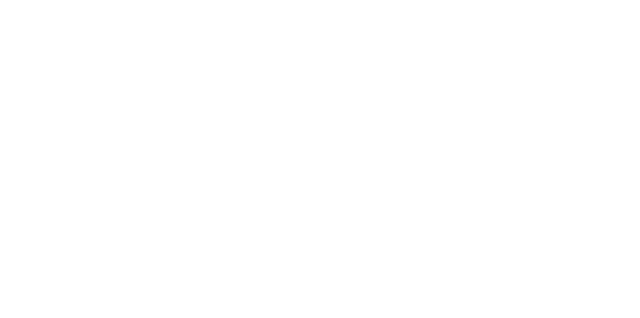
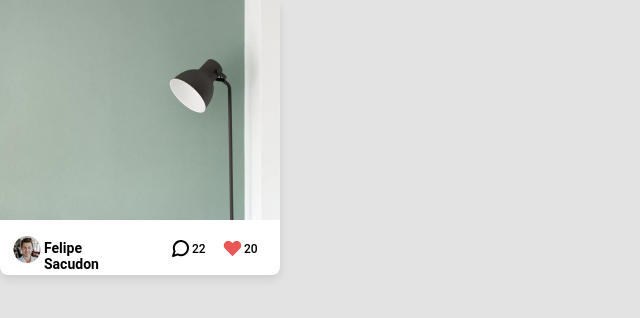
Before and after one commit to jjunghoo/fastcampus-assignment-css2, a plain HTML site: page card2.html in a window 1280 px wide. Shown: the whole page, without its empty margins (0-640 px from the left). Drawn offline with Linux system fonts and the light colour scheme.

Commit message:
Css base card plactice

```diff
--- a/card2.html
+++ b/card2.html
@@ -5,10 +5,101 @@
     <meta name="viewport" content="width=device-width, initial-scale=1.0">
     <title>Card2</title>
     <link href="css/card2.css" rel="stylesheet" media="all" />
+    <style>
+        body {
+            background-color: rgb(228, 227, 227);
+        }
+        .wrap {
+            /* border: 1px solid red; */
+            width: 280px;
+            background-color: #fff;
+            border-radius: 8px;
+            box-shadow: 0px 4px 10px rgba(0, 0, 0, 0.1);
+        }
+        section {
+            /* border: 1px solid black; */
+            padding: 10px 10px 16px;
+            /* float: left; */
+            /* background-color: #fff; */
+        }
+        section > .profile {
+            /* border: 1px solid coral; */
+            /* display: inline-block; */
+            /* width: 128px; */
+            /* text-align: center; */
+            float: left;
+        }
+        section > .profile > img {
+            float: left;
+            margin:0 3px;
+        }
+        section > .profile > p {
+            padding: 4px 0 4px 4px;
+            font-family: Roboto;
+            font-style: normal;
+            font-weight: bold;
+            font-size: 14px;
+            line-height: 16px;
+            color: #000000;
+            width: 126px;
+            /* clear: left; */
+        }
+        .comment {
+            /* border: 1px solid black; */
+            width: 40px;
+            display: inline-block;
+            /* clear: both; */
+            /* float: left; */
+            margin-left: 30px;
+        }
+        .comment > img {
+            float: left;
+            margin-top: 2px;
+            margin-right: 1px;
+        }
+        .like {
+            /* border: 1px solid red; */
+            width: 40px;
+            display: inline-block;
+            margin-left: 8px;
+        }
+        .like > img {
+            float: left;
+            margin-top: 2px;
+            margin-right: 1px;
+        }
+
+        .comment > p,
+        .like > p {
+            padding-top: 6px;
+            font-family: Roboto;
+            font-style: normal;
+            font-weight: 500;
+            font-size: 12px;
+            line-height: 14px;
+            /* identical to box height */
+            color: #000000;
+        }
+
+    </style>
 </head>
 <body>
-
-
-
+    <div class="wrap">
+        <img src="images/Image1.png" alt="카드 이미지">
+        <section>
+            <div class="profile">
+                <img src="images/Avatar.png" alt="아바타 사진">
+                <p>Felipe Sacudon</p>
+            </div>
+            <div class="comment">
+                <img src="images/message-circle.svg" alt="댓글 이미지">
+                <p>22</p>
+            </div>
+            <div class="like">
+                <img src="images/heart.svg" alt="좋아요 이미지">
+                <p>20</p>
+            </div>
+        </section>
+    </div>
 </body>
 </html>
```
